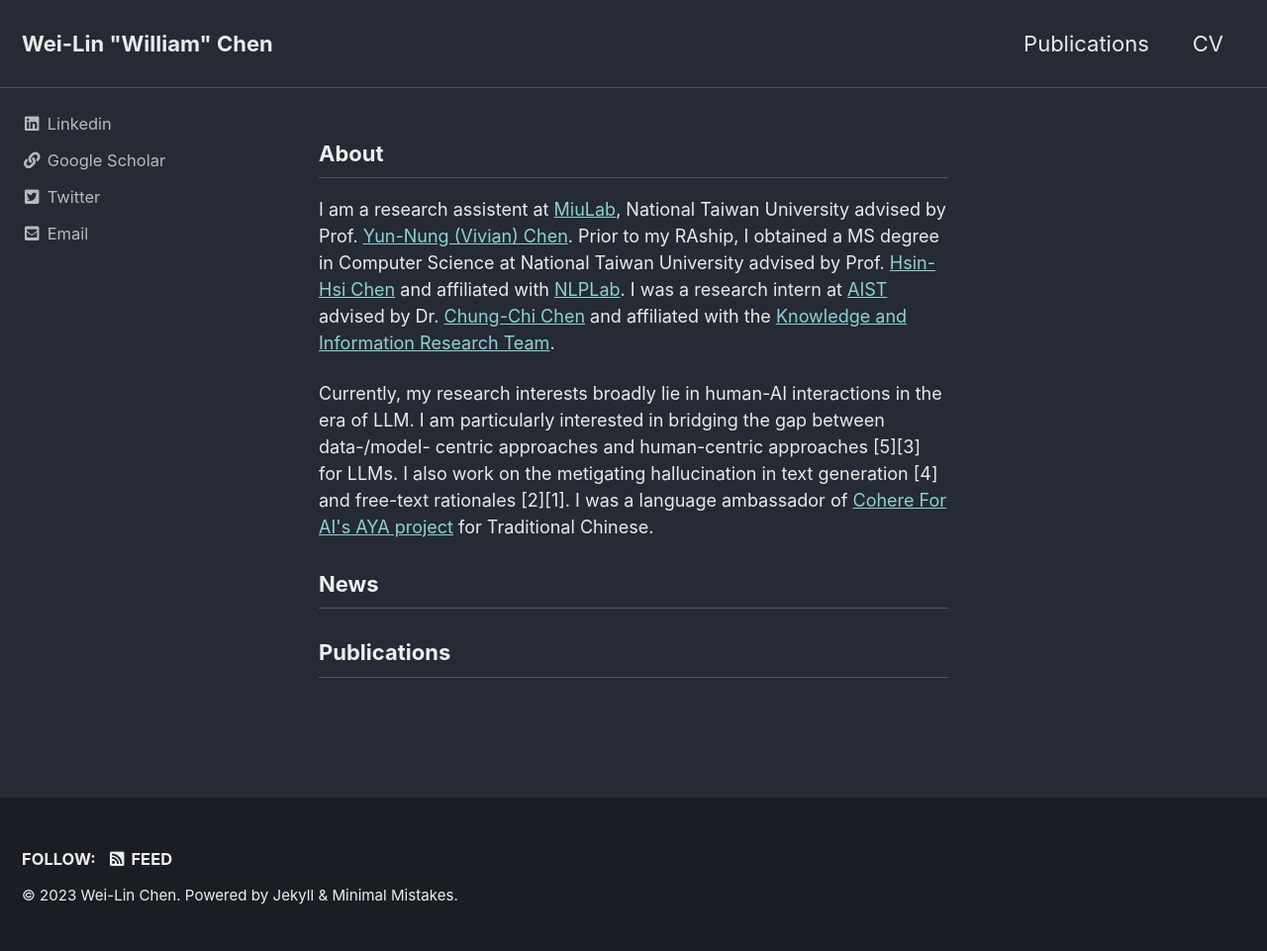
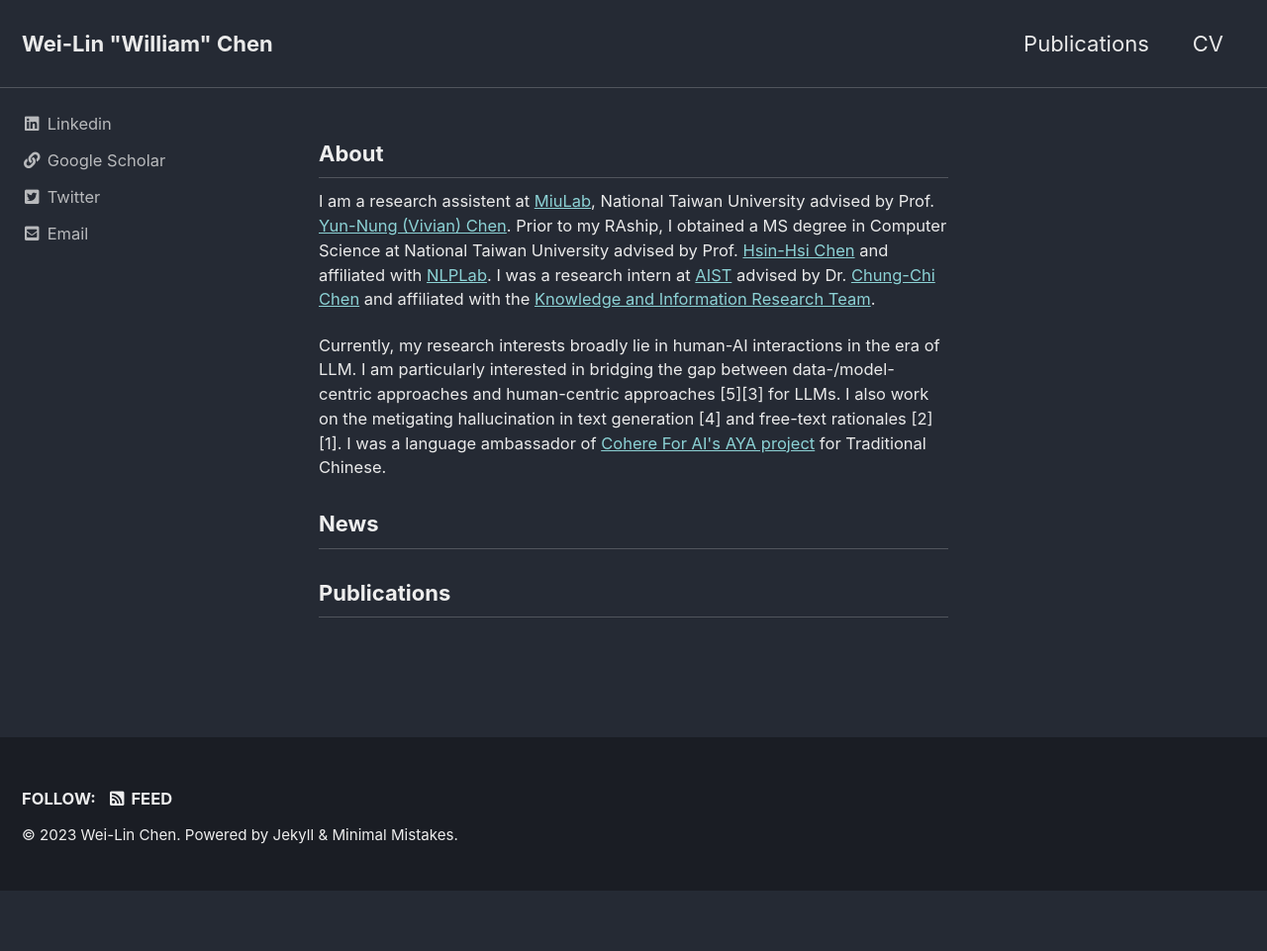
Before and after one commit to wlchen0206/wlchen0206.github.io, a Jekyll site: the page built from index.html, in a window 1280 px wide. Shown: the whole page at 99% size. Built offline with Jekyll 4.4.1, drawn with Linux system fonts in a browser that asks for light colours; cached includes are drawn as plain includes; the list of posts is cut into pages by our own code; after the commit the page ends 900 px from its top, so only the background shows below that.

Commit message:
fix home content font size

```diff
--- a/index.html
+++ b/index.html
@@ -4,20 +4,7 @@ author_profile: true
 ---
 
 <h3 class="archive__subtitle">About</h3>
-<div id='intro'>
-    <!-- <div class='name'>
-        Wei-Lin (William) Chen
-    </div> -->
-    <!-- <p>
-        <a href='https://www.linkedin.com/in/weilinwchen/' target='_blank' style='color: rgba(0, 0, 0, 0.6);'>[LinkedIn]</a>
-        <a href='https://scholar.google.com/citations?user=Hrbne1wAAAAJ&hl=en' target='_blank' style='color: rgba(0, 0, 0, 0.6);'>[Google Scholar]</a>
-        <a href='https://twitter.com/weilinwchen' target='_blank' style='color: rgba(0, 0, 0, 0.6);'>[Twitter]</a>
-    </p> -->
-    <!-- <div class='title'>
-        About
-    </div> -->
-    <font size="4">
-    <p>
+<p class="archive__item-excerpt" itemprop="description">
     I am a research assistent at
     <a href='https://www.csie.ntu.edu.tw/~miulab/' target='_blank'>MiuLab</a>,
     National Taiwan University advised by Prof.
@@ -32,7 +19,7 @@ author_profile: true
     and affiliated with the
     <a href='https://aistairc.github.io/plu/index.html' target='_blank'>Knowledge and Information Research Team</a>.
 </p>
-    <p>
+<p class="archive__item-excerpt" itemprop="description">
     Currently, my research interests broadly lie in human-AI interactions in the era of LLM.
     I am particularly interested in bridging the gap between data-/model- centric approaches and human-centric approaches [5][3] for LLMs.
     I also work on the metigating hallucination in text generation [4] and free-text rationales [2][1].
@@ -40,12 +27,6 @@ author_profile: true
     <a href='https://txt.cohere.com/aya-multilingual/' target='_blank'>Cohere For AI's AYA project</a>
     for Traditional Chinese.
 </p>
-    <!-- <p>
-        I try to <a href='/blog'>blog</a> occationally.
-    </p>  -->
-    </font>
 
 <h3 class="archive__subtitle">News</h3>
 <h3 class="archive__subtitle">Publications</h3>
-
-</div>
```
Also changed, not shown: 2 other files. Lines whose indentation alone changed are shown as unchanged.
